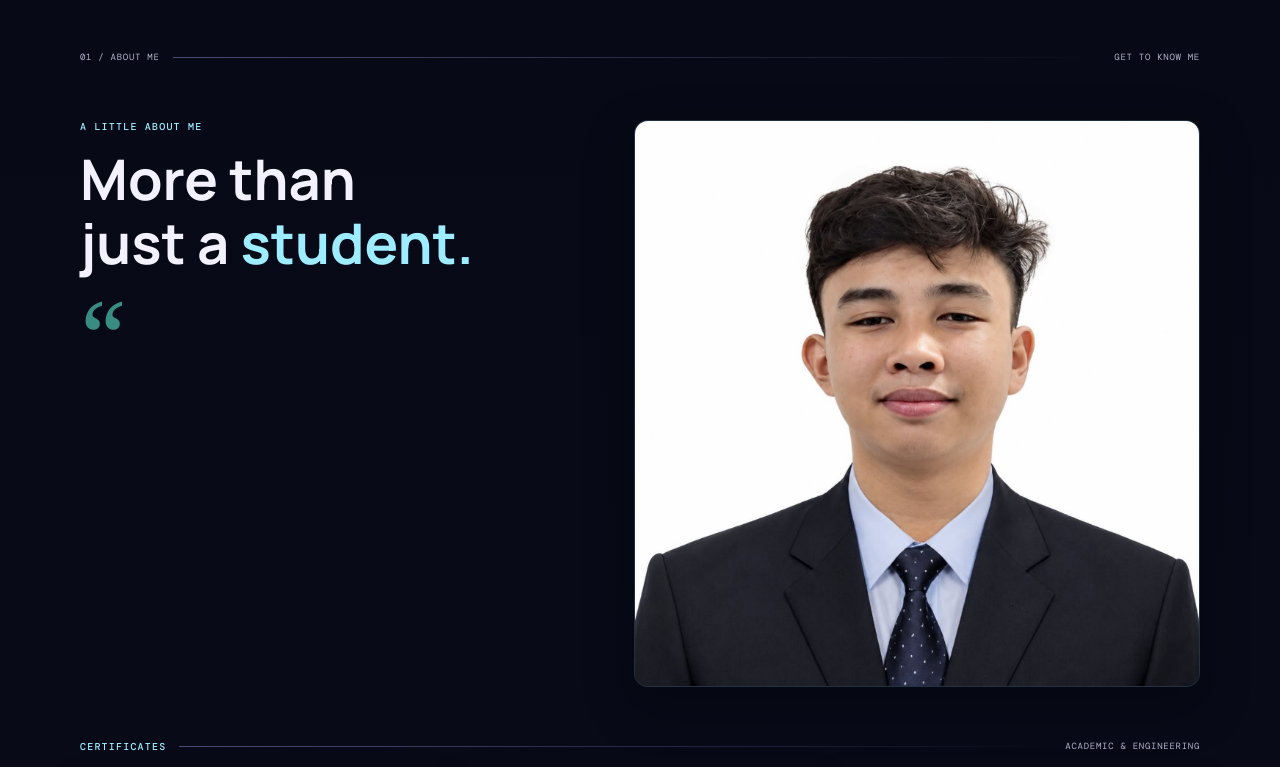
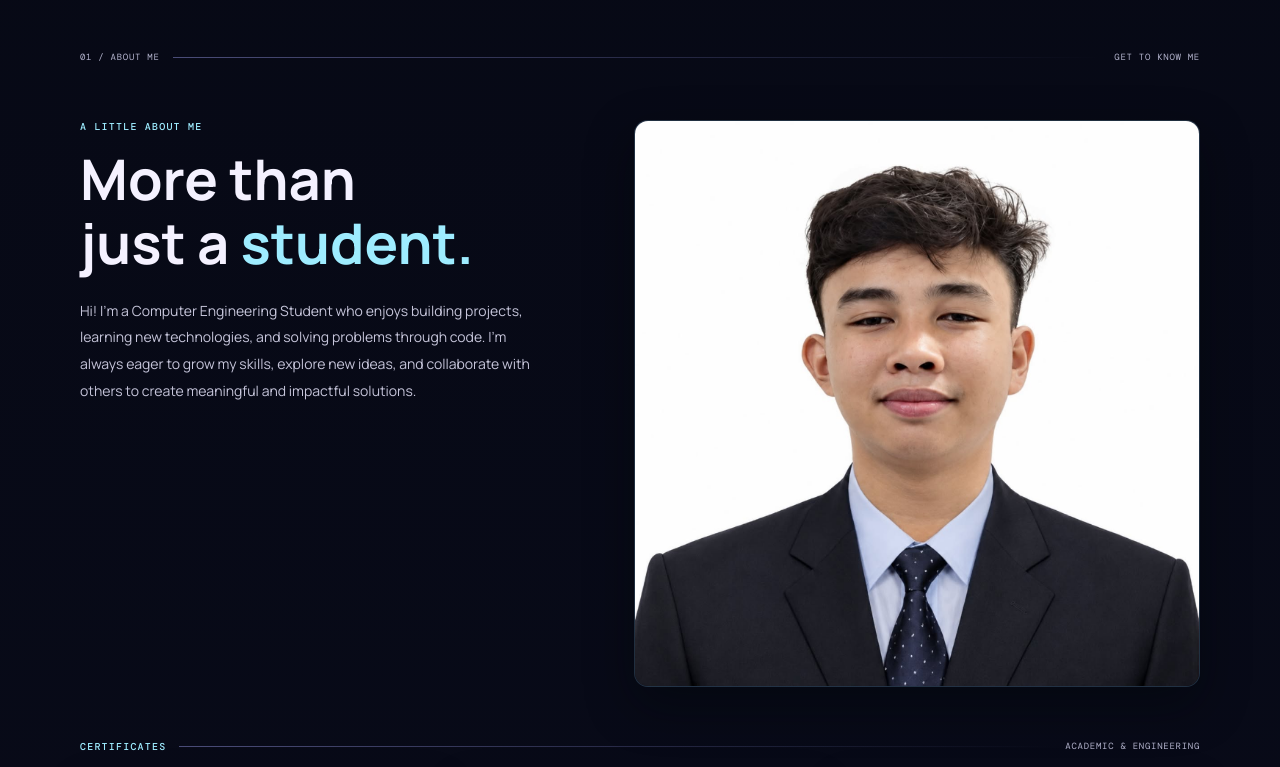
Before and after one commit to lexterbalitorespero-coder/lexter-portfolio, a plain HTML site: page index.html in a window 1280 px wide. Shown: the part 844-1611 px from the top of the page. Drawn offline with nearby package versions, Linux system fonts and the light colour scheme; animation ran at ten frames a second.

Commit message:
Add repeating About text scroll reveal

```diff
--- a/index.html
+++ b/index.html
@@ -9,8 +9,8 @@
     <link rel="preconnect" href="https://fonts.googleapis.com" />
     <link rel="preconnect" href="https://fonts.gstatic.com" crossorigin />
     <link href="https://fonts.googleapis.com/css2?family=DM+Mono:wght@400;500&family=Manrope:wght@400;500;600;700;800&display=swap" rel="stylesheet" />
-    <link rel="stylesheet" href="showcase.css?v=20261020-about-photo" />
-    <script src="script.js?v=20261020-certificates" defer></script>
+    <link rel="stylesheet" href="showcase.css?v=20261020-about-copy-scroll" />
+    <script src="script.js?v=20261020-about-copy-scroll" defer></script>
   </head>
   <body>
     <div class="space-backdrop" aria-hidden="true">
@@ -120,7 +120,7 @@ explore();
       <section class="section about-section" id="about" aria-labelledby="about-title">
         <div class="section-topline"><span>01 / ABOUT ME</span><span class="topline-rule"></span><span>GET TO KNOW ME</span></div>
         <div class="about-layout">
-          <div class="about-heading"><p class="eyebrow">A LITTLE ABOUT ME</p><h2 id="about-title">More than<br />just a <span>student.</span></h2><div class="quote-mark" aria-hidden="true">“</div></div>
+          <div class="about-heading"><p class="eyebrow">A LITTLE ABOUT ME</p><h2 id="about-title">More than<br />just a <span>student.</span></h2><p class="about-copy">Hi! I’m a Computer Engineering Student who enjoys building projects, learning new technologies, and solving problems through code. I’m always eager to grow my skills, explore new ideas, and collaborate with others to create meaningful and impactful solutions.</p></div>
           <div class="about-details"><img class="about-portrait" src="assets/lexter-profile.png" alt="Portrait of Lexter B. Espero" /></div>
         </div>
         <div class="certificate-block" aria-labelledby="certificates-title">
--- a/script.js
+++ b/script.js
@@ -245,6 +245,18 @@ if ("IntersectionObserver" in window) {
 	revealSections.forEach((section) => section.classList.add("is-revealed"));
 }
 
+const aboutCopy = document.querySelector(".about-copy");
+if (aboutCopy && "IntersectionObserver" in window) {
+	aboutCopy.classList.add("is-reveal-pending");
+	const aboutCopyObserver = new IntersectionObserver((entries) => {
+		entries.forEach((entry) => {
+			aboutCopy.classList.toggle("is-revealed", entry.isIntersecting);
+			aboutCopy.classList.toggle("is-reveal-pending", !entry.isIntersecting);
+		});
+	}, { threshold: 0.2 });
+	aboutCopyObserver.observe(aboutCopy);
+}
+
 const deterministicRandom = (seed) => {
 	const value = Math.sin(seed * 127.1 + 311.7) * 43758.5453;
 	return value - Math.floor(value);
--- a/showcase.css
+++ b/showcase.css
@@ -75,13 +75,15 @@ a:focus-visible, button:focus-visible, input:focus-visible, textarea:focus-visib
 .eyebrow { margin: 0 0 14px; color: var(--blue); }
 .about-heading h2, .section-intro h2, .contact-copy h2 { margin: 0; color: #f5f2fb; font: 700 clamp(37px, 5vw, 56px)/1.15 var(--display); letter-spacing: 0; }
 .quote-mark { margin-top: 23px; color: #4fb8d6; font: 100px/.7 Georgia, serif; opacity: .7; }
+.about-copy.is-reveal-pending { opacity: 0; transform: translateY(16px); }
+.about-copy.is-revealed { opacity: 1; transform: translateY(0); transition: opacity .65s ease, transform .65s ease; }
 .about-details { padding: 27px; border: 1px solid #9EECFF24; border-radius: 14px; background: linear-gradient(145deg, #102a378c, #0b17209c); box-shadow: inset 0 1px #d8f8ff12, 0 18px 48px #03070a70; backdrop-filter: blur(18px); -webkit-backdrop-filter: blur(18px); }
 .about-details.is-interacting { animation: about-card-touch .65s ease-out; }
 @keyframes about-card-touch {
   35% { transform: translateY(-5px) scale(1.012); border-color: #9EECFFb0; box-shadow: inset 0 1px #d8f8ff25, 0 0 28px #9EECFF38, 0 18px 48px #03070a70; }
   100% { transform: translateY(0) scale(1); }
 }
-.about-copy { margin: 0; color: #c1bdcb; font-size: 14px; line-height: 1.9; }
+.about-copy { max-width: 470px; margin: 22px 0 0; color: #c1bdcb; font-size: 14px; line-height: 1.9; }
 .about-facts { display: flex; flex-wrap: wrap; gap: 34px; margin-top: 30px; }
 .about-facts div { display: grid; gap: 7px; }
 .fact-label { color: #8e879d; font: 400 9px var(--mono); letter-spacing: .07em; }
@@ -480,6 +482,7 @@ main { position: relative; z-index: 1; }
 
 @media (prefers-reduced-motion: reduce) {
   .section.is-reveal-pending, .section.is-revealed { opacity: 1; transform: none; transition: none; }
+  .about-copy.is-reveal-pending, .about-copy.is-revealed { opacity: 1; transform: none; transition: none; }
 }
 
 .about-details { overflow: hidden; padding: 0; }
```
